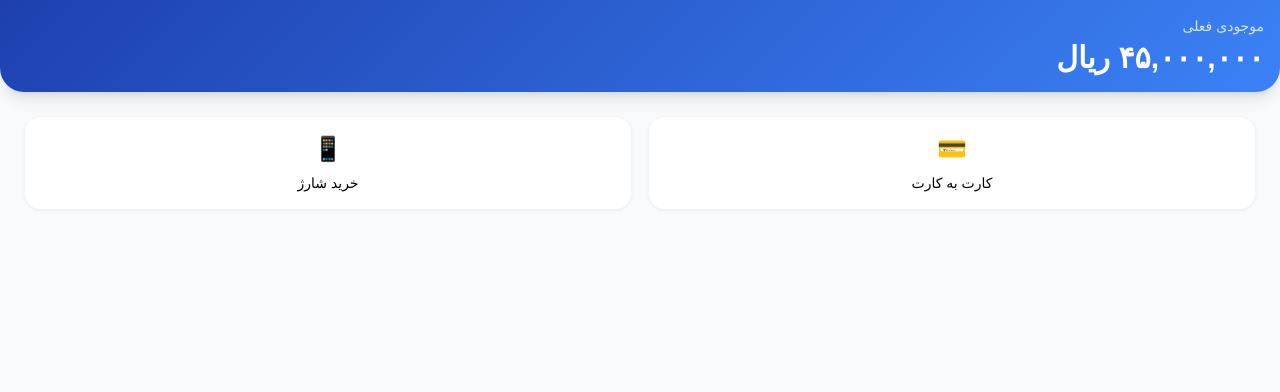
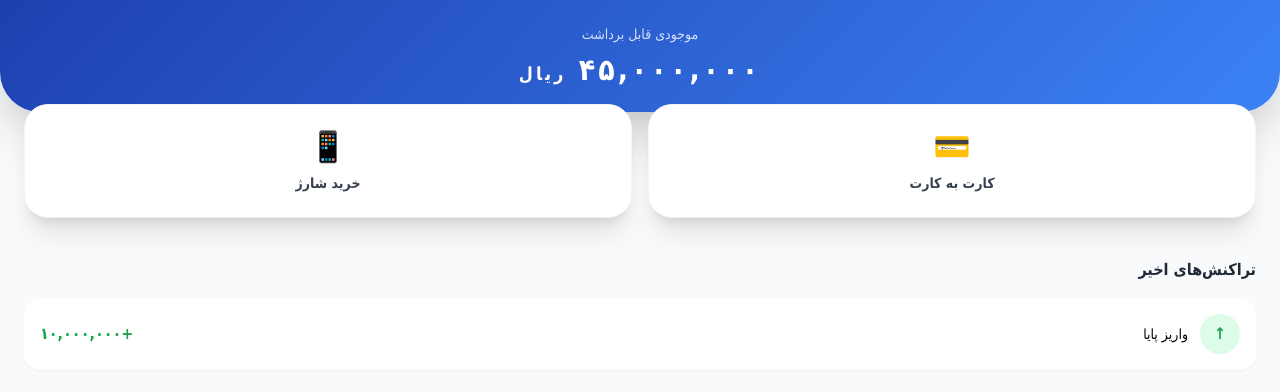
Before and after one commit to ushjdjsyudjd-rgb/Hamrahbank, a plain HTML site: page index.html in a window 1280 px wide. Drawn offline with nearby package versions, Linux system fonts and the light colour scheme; a web font is replaced by a local one.

Commit message:
Update index.html for PWA and UI enhancements

```diff
--- a/index.html
+++ b/index.html
@@ -4,36 +4,56 @@
     <meta charset="UTF-8">
     <meta name="viewport" content="width=device-width, initial-scale=1.0">
     <title>همراه بانک</title>
-    <link rel="manifest" href="manifest.json">
+    <link rel="manifest" href="./manifest.json">
+    <meta name="theme-color" content="#1e40af">
     <script src="https://cdn.tailwindcss.com"></script>
     <style>
-        body { font-family: sans-serif; background-color: #f8fafc; }
-        .card { background: linear-gradient(135deg, #1e40af, #3b82f6); }
+        @font-face {
+            font-family: 'Vazir';
+            src: url('https://cdn.jsdelivr.net/gh/rastikerdar/vazir-font@v30.1.0/dist/font-face.css');
+        }
+        body { font-family: 'Tahoma', 'Vazir', sans-serif; background-color: #f8fafc; }
+        .card-blue { background: linear-gradient(135deg, #1e40af 0%, #3b82f6 100%); }
     </style>
 </head>
 <body class="pb-20">
-    <div class="p-4 card text-white rounded-b-3xl shadow-lg">
-        <p class="text-sm opacity-80">موجودی فعلی</p>
-        <h1 class="text-3xl font-bold mt-1">۴۵,۰۰۰,۰۰۰ ریال</h1>
+
+    <div class="p-6 card-blue text-white rounded-b-[40px] shadow-2xl text-center">
+        <p class="text-sm opacity-80">موجودی قابل برداشت</p>
+        <h1 class="text-3xl font-bold mt-2 tracking-widest">۴۵,۰۰۰,۰۰۰ <span class="text-lg">ریال</span></h1>
     </div>
 
-    <div class="p-6 grid grid-cols-2 gap-4">
-        <button class="bg-white p-4 rounded-2xl shadow-sm border border-gray-100 flex flex-col items-center">
-            <span class="text-2xl">💳</span>
-            <span class="mt-2 text-sm">کارت به کارت</span>
-        </button>
-        <button class="bg-white p-4 rounded-2xl shadow-sm border border-gray-100 flex flex-col items-center">
-            <span class="text-2xl">📱</span>
-            <span class="mt-2 text-sm">خرید شارژ</span>
-        </button>
+    <div class="grid grid-cols-2 gap-4 p-6 -mt-8">
+        <div class="bg-white p-6 rounded-3xl shadow-xl flex flex-col items-center border border-gray-100">
+            <span class="text-3xl mb-2">💳</span>
+            <span class="text-sm font-bold text-gray-700">کارت به کارت</span>
+        </div>
+        <div class="bg-white p-6 rounded-3xl shadow-xl flex flex-col items-center border border-gray-100">
+            <span class="text-3xl mb-2">📱</span>
+            <span class="text-sm font-bold text-gray-700">خرید شارژ</span>
+        </div>
+    </div>
+
+    <div class="px-6 mt-4">
+        <h3 class="font-bold text-gray-800 mb-4">تراکنش‌های اخیر</h3>
+        <div class="bg-white rounded-2xl p-4 shadow-sm flex justify-between items-center mb-3">
+            <div class="flex items-center">
+                <div class="w-10 h-10 bg-green-100 text-green-600 rounded-full flex items-center justify-center ml-3 font-bold">↑</div>
+                <p class="text-sm">واریز پایا</p>
+            </div>
+            <p class="text-green-600 font-bold">+۱۰,۰۰۰,۰۰۰</p>
+        </div>
     </div>
 
     <script>
-        // در انتهای فایل index.html
-if ('serviceWorker' in navigator) {
-    // اضافه کردن نام مخزن قبل از sw.js
-    navigator.serviceWorker.register('/Hamrahbank/sw.js');
-}
+        // ثبت سرویس ورکر با مسیر صحیح برای گیت‌هاب
+        if ('serviceWorker' in navigator) {
+            window.addEventListener('load', () => {
+                navigator.serviceWorker.register('./sw.js')
+                .then(reg => console.log('PWA Ready!', reg))
+                .catch(err => console.log('Error:', err));
+            });
+        }
     </script>
 </body>
 </html>
```
